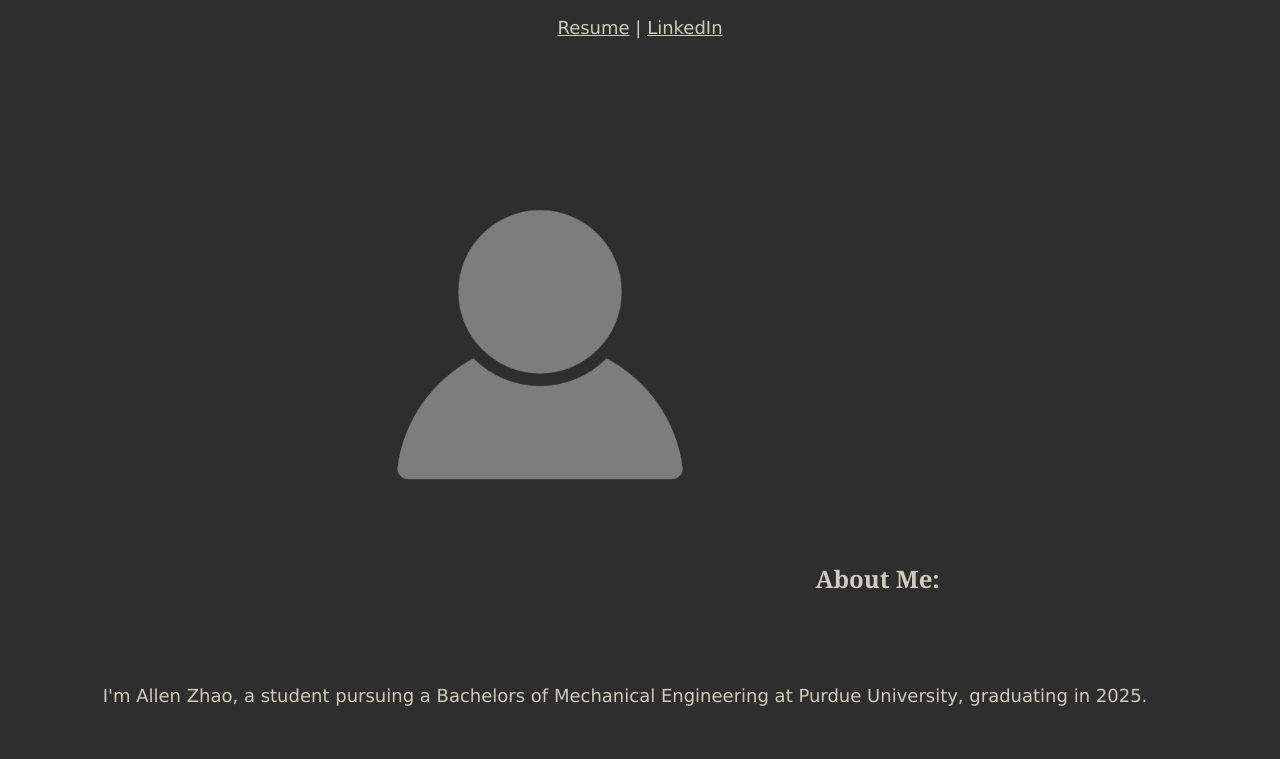
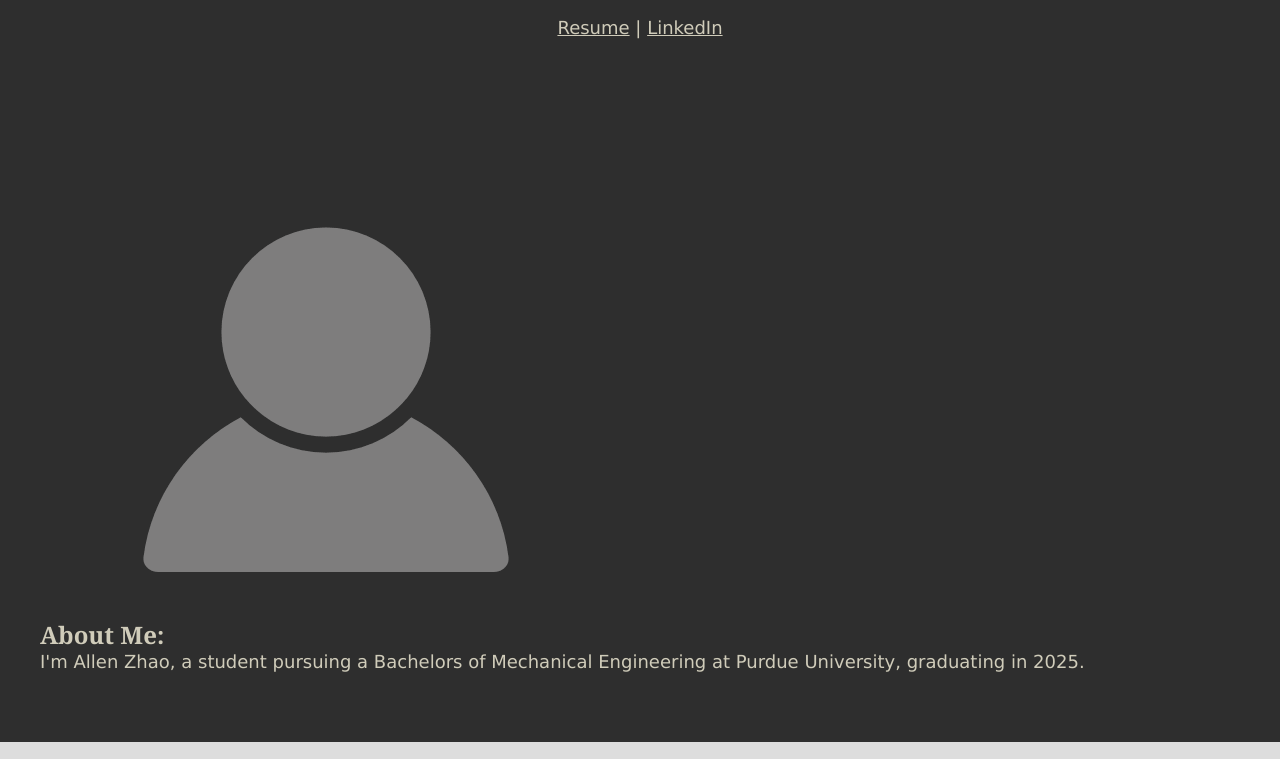
Before and after one commit to azhao21/Allen_Zhao_Portfolio, a plain HTML site: page index.html in a window 1280 px wide. Shown: the part 324-1083 px from the top of the page. Drawn offline with Linux system fonts and the light colour scheme.

Commit message:
about me update

```diff
--- a/index.html
+++ b/index.html
@@ -28,10 +28,16 @@
           href="www.linkedin.com/in/allenzhao021">LinkedIn</a></p>
     </section>
     <section id="about" class="color-1">
-      <img class="img-pfp" src="pfp_filler.png">
-      <h3 class="about-me">About Me:</h3>
-      <p1 class="about-me"> I'm Allen Zhao, a student pursuing a Bachelors of Mechanical Engineering at Purdue University, graduating in
-        2025. </p1>
+      <div class="about-me-box">
+        <div class="img-pfp">
+            <img src="pfp_filler.png">
+        </div>
+        <div class="about-me">
+          <h3>About Me:</h3>
+          <p1> I'm Allen Zhao, a student pursuing a Bachelors of Mechanical Engineering at Purdue University, graduating in
+            2025. </p1>
+        </div>
+      </div>
     </section>
     <section id="projects" class="color-2">
       <h2>Projects</h2>
--- a/style.css
+++ b/style.css
@@ -102,6 +102,11 @@ section p {
   background-color: #bdbdbd;
 }
 
+.about-me-box {
+  display: grid;
+  align-items: center;
+}
+
 .img-pfp {
   display: inline-block;
   padding: 50px;
```
